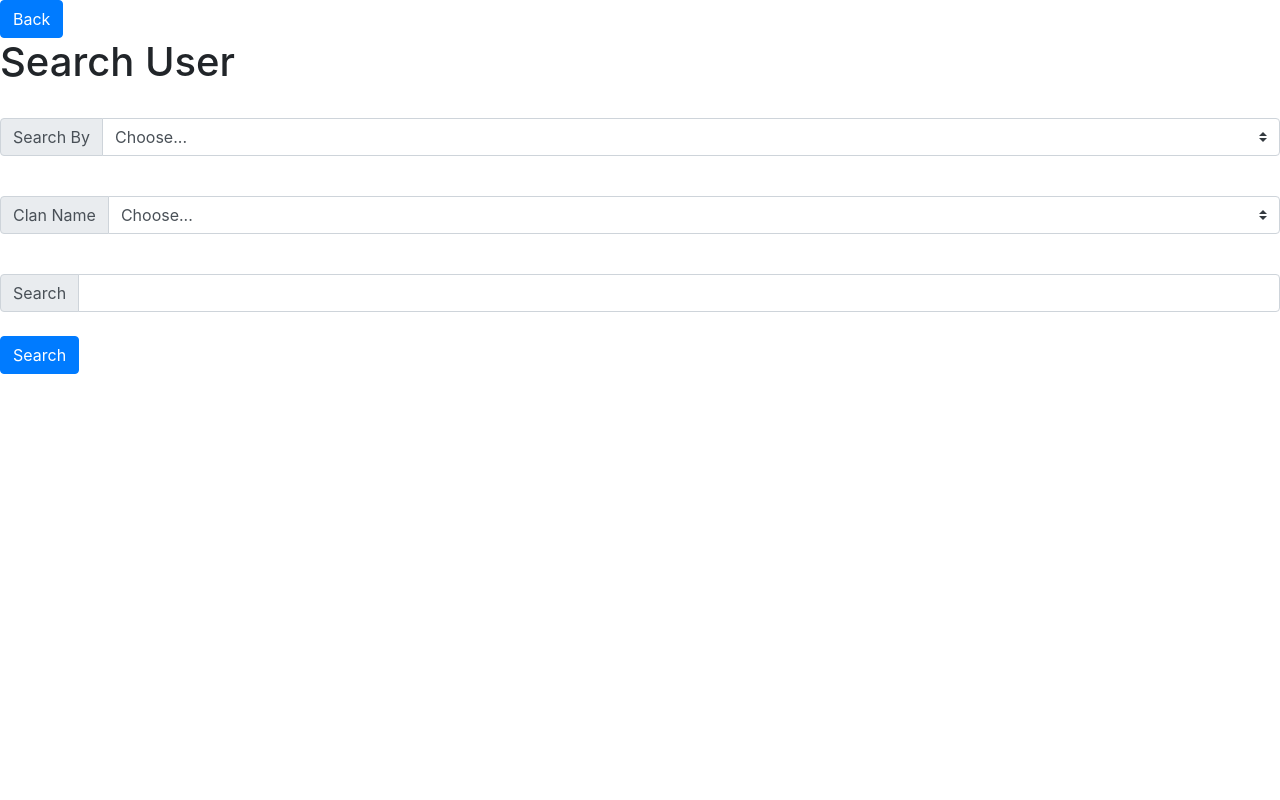
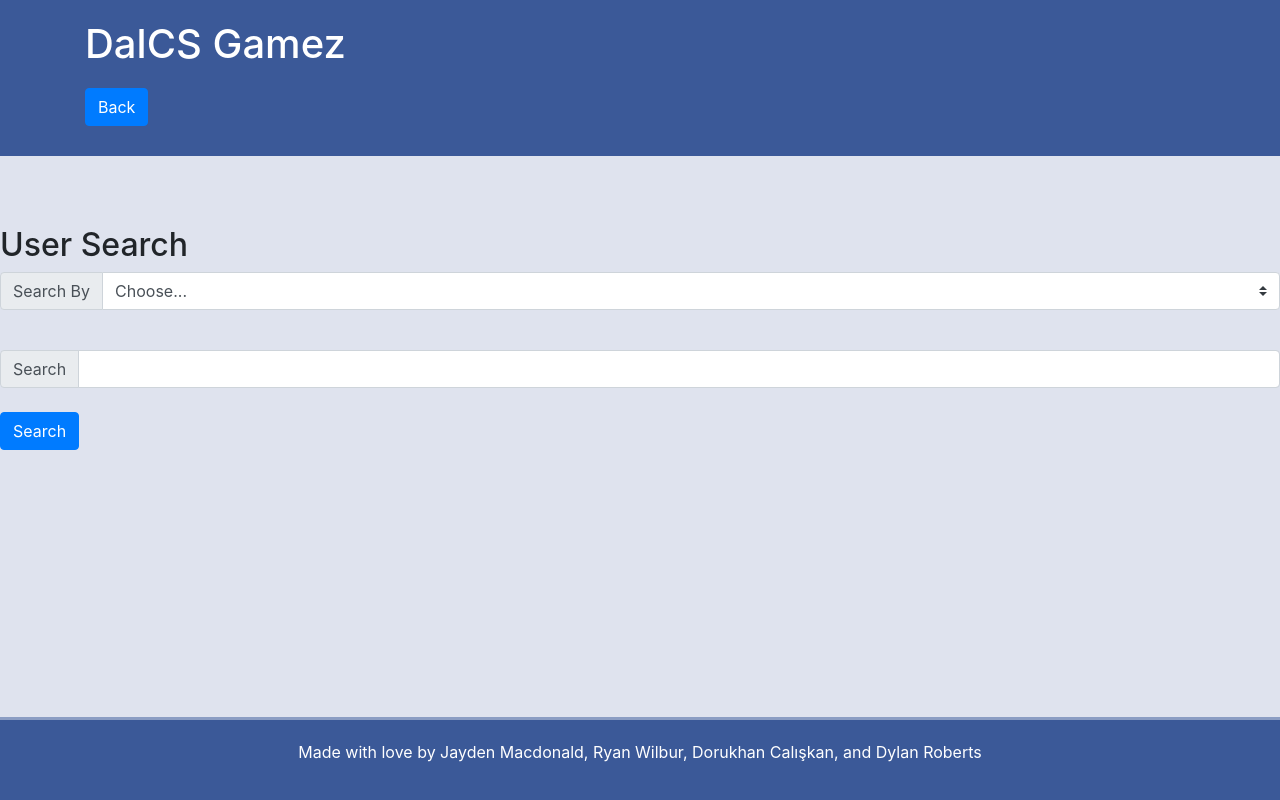
Before and after one commit to jy477274/GroupProjectDB, a PHP site: page /PHP/searchUser.php in a window 1280 px wide. Run offline with PHP 8.4, Linux system fonts and the light colour scheme; some libraries are stand-ins or nearby versions.

Commit message:
Revert "search user"
This reverts commit bfb44a4b8a09d1ccd5ee1434b79adc90bd5afec7.

```diff
--- a/searchUser.php
+++ b/searchUser.php
@@ -1,15 +1,9 @@
-<?php
-include("backButton.php")
-
-?>
-
-
 
 <?php
 
   //create connection to MySQL database **CHANGE**
-  include 'testsql/pdo.php';
-  $pdo = new PDO($dsn, $user, $pass, $opt);
+  //include 'testsql/pdo.php';
+//  $pdo = new PDO($dsn, $user, $pass, $opt);
 
 
   //check connection
@@ -38,20 +32,82 @@ include("backButton.php")
 
 <!doctype html>
 <html lang="en">
+<head>
+  <!-- Required meta tags -->
+  <meta charset="utf-8">
+  <meta name="viewport" content="width=device-width, initial-scale=1, shrink-to-fit=no">
 
-  <head>
-    <!-- Required meta tags -->
-    <h1>Search User</h1>
-    <br>
+  <!-- Bootstrap CSS -->
+  <link rel="stylesheet" href="https://maxcdn.bootstrapcdn.com/bootstrap/4.0.0/css/bootstrap.min.css" integrity="sha384-Gn5384xqQ1aoWXA+058RXPxPg6fy4IWvTNh0E263XmFcJlSAwiGgFAW/dAiS6JXm" crossorigin="anonymous">
+  <head/>
+    <style>
+        header{
+            background:  #3b5998;
+            color: #ffffff;
+            padding-left: 0px;
+            padding-bottom: 30px;
+            min-height: 70px;
+            border-bottom: #8b9dc3 3px soli
+            width; 100%;
+            text-align: left;
+        }
+            body{
+                front 15px/1.5 Arial, Helvetica,sans-serif;
+                padding-top: 0px;
+                padding-left: 0px;
 
-    <meta charset="utf-8">
-    <meta name="viewport" content="width=device-width, initial-scale=1, shrink-to-fit=no">
+                background-color: #dfe3ee;
 
-    <!-- Bootstrap CSS -->
-    <link rel="stylesheet" href="https://maxcdn.bootstrapcdn.com/bootstrap/4.0.0/css/bootstrap.min.css" integrity="sha384-Gn5384xqQ1aoWXA+058RXPxPg6fy4IWvTNh0E263XmFcJlSAwiGgFAW/dAiS6JXm" crossorigin="anonymous">
+            }
+            footer{
+                position:absolute;
+                bottom: 0;
+                width: 100%;
+                hight:60px;
+                padding:20px;
+                margin-top: 20px;
+                color: #ffffff;
+                background-color:#3b5998;
+                border-top:  #8b9dc3 3px solid;
+                text-align: center;
+            }
+            .container{
+
+            }
+            h1{
+                margin: 0 auto;
+                text-align: left;
+                text-align: start;
+                padding-top: 20px;
+                padding-bottom: 20px;
+            }
+            h2{
+                padding-top: 70px;
+            }
+        }
+    </style>
     <body>
-    <form method="POST"  >
+        <header>
+            <div class="container">
+                    <div id="branding">
+                            <h1>DalCS Gamez</h1>
+                            <form method="POST" action="index.php">
+                                <fieldset>
+                                    <button type="submit" class="btn btn-primary">Back</button>
+                                </fieldset>
+                            </form>
+
+                    </div>
+            </div>
+        </header>
+        <section id="filename">
+            <div class="contatiner">
+                <h2>User Search</h2>
+            </div>
+        </section>
+    <form method="POST" action="UserEntryForm.php">
       <fieldset>
+
 
       <!-- Clan Input -->
       <div class="input-group mb-3">
@@ -59,28 +115,12 @@ include("backButton.php")
           <label class="input-group-text" for="SearchOption">Search By</label>
         </div>
 
-        <!-- search options -->
-        <select class="custom-select" name="SearchOption" id="SearchOption" onchange="funOption()" >
+        <select class="custom-select" name="SearchOption" id="SearchOption">
           <option selected value = null>Choose...</option>
-          <option id=FirstName value=FirstName>First Name</option>
-          <option id=LastName value=LastName>Last Name</option>
-          <option id=Username value=Username>Username</option>
-          <option id=Clan value=Clan>Clan</option>
-        </select>
-      </div><br>
-
-      <!--Clan Options -->
-      <div class="input-group mb-3">
-          <div class="input-group-prepend">
-            <label class="input-group-text" for="SearchOption">Clan Name</label>
-          </div>
-        <select class="custom-select" name="ClanSelect" id="ClanSelect">
-          <option selected value = null>Choose...</option>
-          <option value=Ziza>Ziza</option>
-          <option value=MLG>MLG</option>
-          <option value=42069360NS>42069360NS</option>
-          <option value=H@v0cc>H@v0cc</option>
-          <option value=Shakira>Shakira ( ͡° ͜ʖ ͡°)</option>
+          <option value=FirstName>First Name</option>
+          <option value=LastName>Last Name</option>
+          <option value=Username>Username</option>
+          <option value=Clan>Clan</option>
         </select>
       </div><br>
 
@@ -104,99 +144,28 @@ include("backButton.php")
     </form>
     <?php
     if (isset($_POST['Search'])){
-      $value = $_POST['SearchOption'];
+      $SearchBy = $_POST['SearchOption'];
       $Input =$_POST['Input'];
-      $Clanname =$_POST['ClanSelect'];
 
-      if ($value == "FirstName") {
-        $query = "call csgamez.searchUserByFirstName('$Input');";
-        $sth = $pdo->prepare($query);
-        $sth->execute();
-      }
-      elseif ($value == "LastName") {
-        $query = "call csgamez.searchUserByLastName('$Input');";
-        $sth = $pdo->prepare($query);
-        $sth->execute();
-      }
-      elseif ($value == "Username") {
-        $query = "call csgamez.searchUserByUsername('$Input');";
-        $sth = $pdo->prepare($query);
-        $sth->execute();
-      }
-      else{
-        $query = "call csgamez.searchUsersByClan('$Clanname');";
 
-        mysqli_query($pdo,$query);
 
-        echo "<table border='1'>
-        <tr>
-        <th>Firstname</th>
-        <th>Lastname</th>
-        </tr>";
 
-        while($row = mysqli_fetch_array($query))
-        {
-        echo "<tr>";
-        echo "<td>" . $row['FirstName'] . "</td>";
-        echo "<td>" . $row['LastName'] . "</td>";
-        echo "</tr>";
-        }
-        echo "</table>";
+      echo "Created : $FName,$LName,$Username,$Password,$Email,$ClanSelect";
 
-        mysqli_close($con);
+      $query = "call csgamez.createNewUser('$FName','$LName','$Username','$Password','$Email','$ClanSelect');";
+      $sth = $pdo->prepare($query);
 
-      }
-
+      $sth->execute();
     }
     ?>
-
-    <script>
-    function funOption() {
-      var value = document.getElementById("SearchOption").value;
-
-
-      if (value == "Clan") {
-        document.getElementById("Input").style.display = "none";
-        document.getElementById("ClanSelect").style.display = "block";
-      }
-      else{
-        document.getElementById("Input").style.display = "block";
-        document.getElementById("ClanSelect").style.display = "none";
-
-      }
-
-    }
-
-    </script>
-
-
 
     <!-- Optional JavaScript -->
     <!-- jQuery first, then Popper.js, then Bootstrap JS -->
     <script src="https://code.jquery.com/jquery-3.2.1.slim.min.js" integrity="sha384-KJ3o2DKtIkvYIK3UENzmM7KCkRr/rE9/Qpg6aAZGJwFDMVNA/GpGFF93hXpG5KkN" crossorigin="anonymous"></script>
     <script src="https://cdnjs.cloudflare.com/ajax/libs/popper.js/1.12.9/umd/popper.min.js" integrity="sha384-ApNbgh9B+Y1QKtv3Rn7W3mgPxhU9K/ScQsAP7hUibX39j7fakFPskvXusvfa0b4Q" crossorigin="anonymous"></script>
     <script src="https://maxcdn.bootstrapcdn.com/bootstrap/4.0.0/js/bootstrap.min.js" integrity="sha384-JZR6Spejh4U02d8jOt6vLEHfe/JQGiRRSQQxSfFWpi1MquVdAyjUar5+76PVCmYl" crossorigin="anonymous"></script>
+    <footer>
+        <p>Made with love by Jayden Macdonald, Ryan Wilbur, Dorukhan Calışkan, and Dylan Roberts</p>
+    </footer>
   </body>
 </html>
-
-
-<!--
-
-function funOption() {
-  var value = document.getElementById("SearchOption").value;
-  var current_value = dropdown.options[dropdown.selectedIndex].value;
-
-  document.getElementById("demo").innerHTML = 5+11;
-
-  if (value === "Clan") {
-      document.getElementById("Input").style.visibility="hidden";
-      document.getElementById("ClanSelect").style.visibility="visible";
-  }
-  else {
-      document.getElementById("Input").style.display = "none";
-      document.getElementById("ClanSelect").style.display = "block";
-
-  }
-}
-
--->
```
